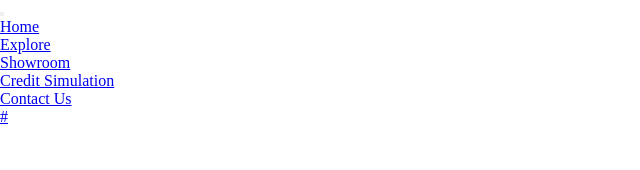
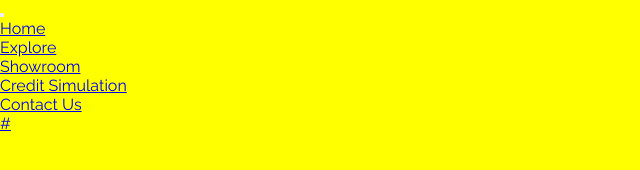
Before and after one commit to IrakliPhargo/FinalProject, a plain HTML site: page index.html in a window 1280 px wide. Shown: the whole page, without its empty margins (0-640 px from the left). Drawn offline with Linux system fonts and the light colour scheme.

Commit message:
added all

```diff
--- a/sass/index.scss
+++ b/sass/index.scss
@@ -6,6 +6,11 @@
 	font-family: 'Raleway', sans-serif;
 }
 
-bady {
+html,
+body {
+	height: 100%;
+}
+
+body {
 	background-color: #ff0;
 }
```
Also changed, not shown: css/index.css, css/index.min.css.
